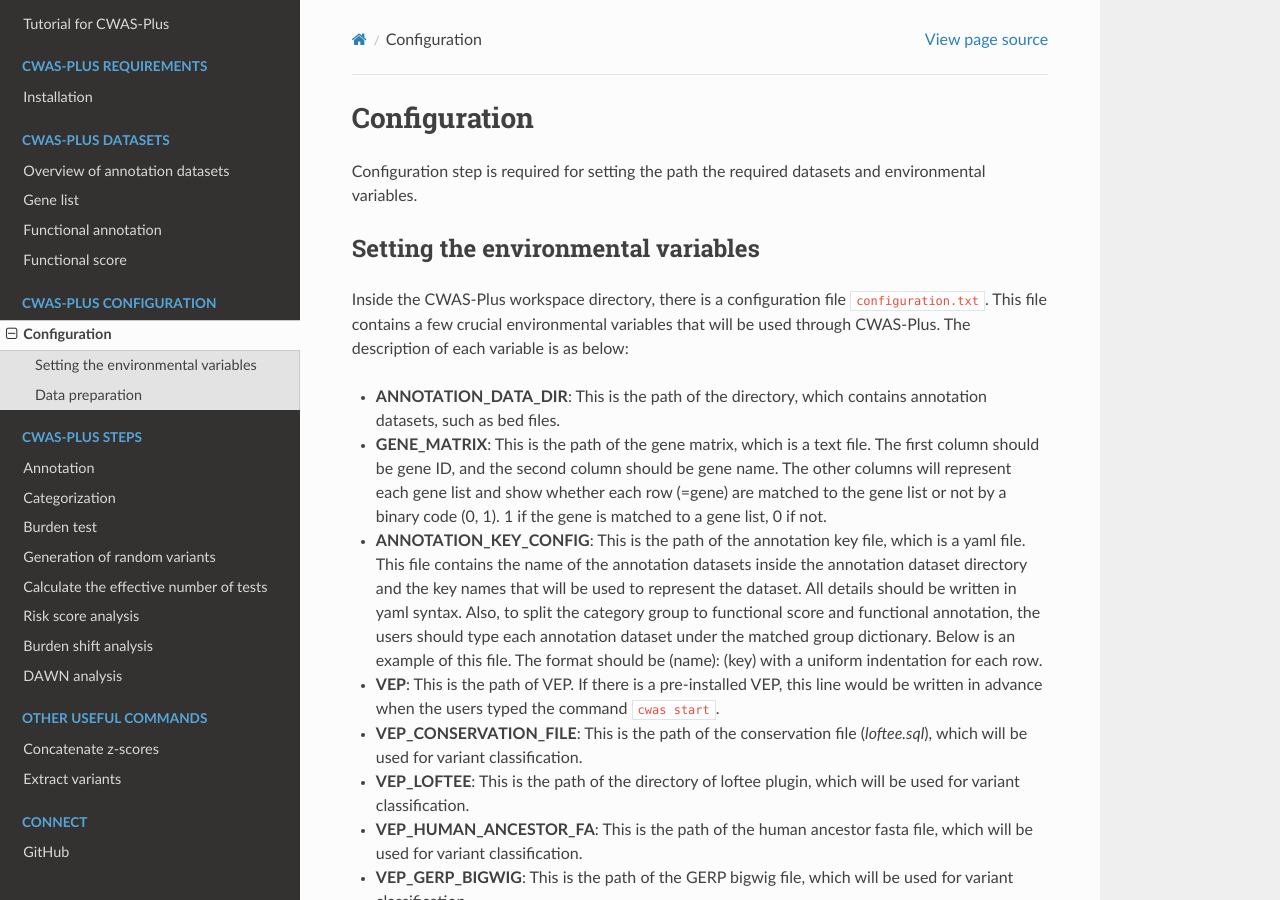
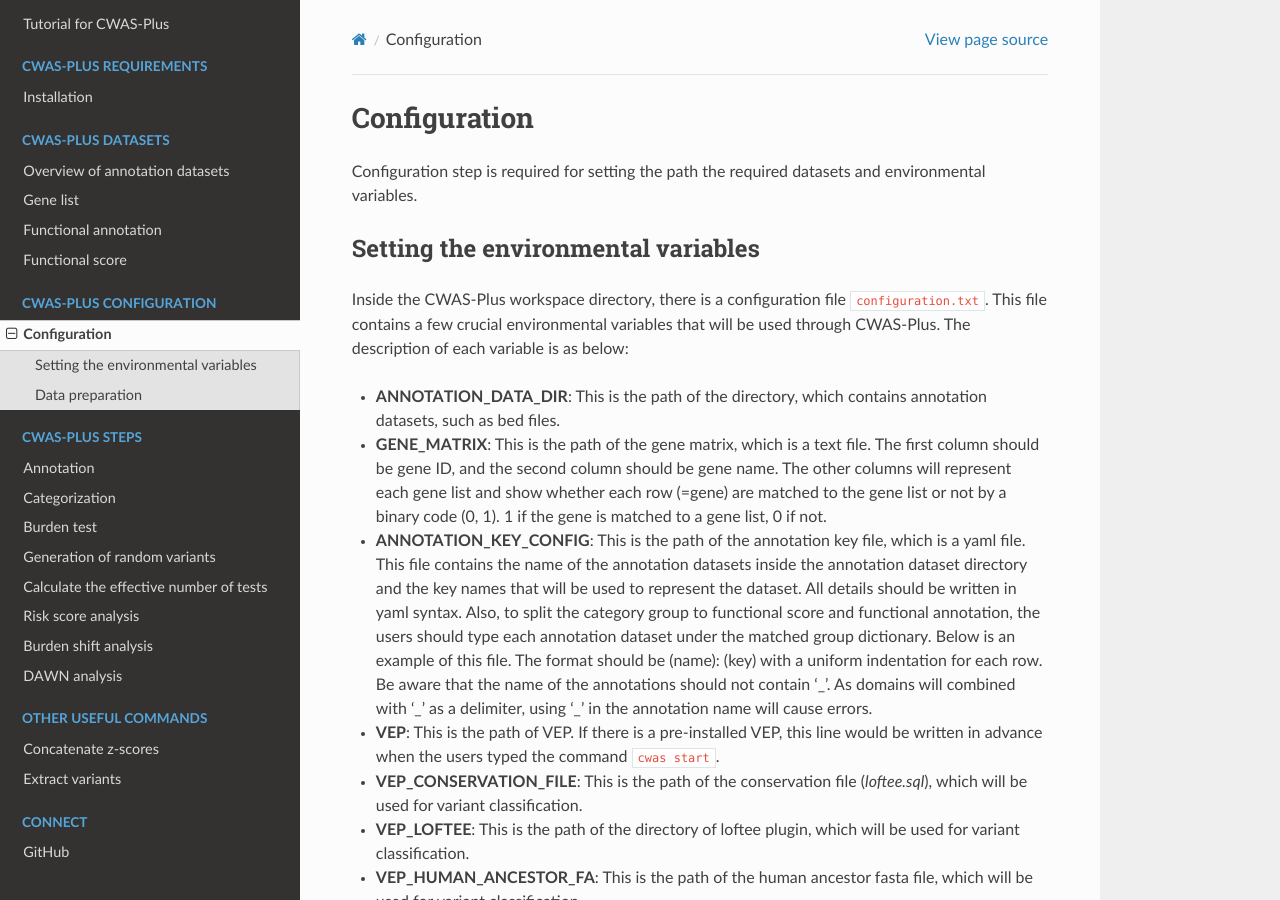
Before and after one commit to joonan-lab/cwas, a Sphinx documentation site: the page built from docs/config/configuration.rst, in a window 1280 px wide and 900 px high. Built offline with Sphinx 7.4.7 and the Read the Docs theme 2.0.0, drawn with Linux system fonts in a browser that asks for light colours.

Commit message:
Update configuration.rst

```diff
--- a/docs/config/configuration.rst
+++ b/docs/config/configuration.rst
@@ -14,7 +14,7 @@ Inside the CWAS-Plus workspace directory, there is a configuration file ``config
 
 - **ANNOTATION_DATA_DIR**: This is the path of the directory, which contains annotation datasets, such as bed files.
 - **GENE_MATRIX**: This is the path of the gene matrix, which is a text file. The first column should be gene ID, and the second column should be gene name. The other columns will represent each gene list and show whether each row (=gene) are matched to the gene list or not by a binary code (0, 1). 1 if the gene is matched to a gene list, 0 if not.
-- **ANNOTATION_KEY_CONFIG**: This is the path of the annotation key file, which is a yaml file. This file contains the name of the annotation datasets inside the annotation dataset directory and the key names that will be used to represent the dataset. All details should be written in yaml syntax. Also, to split the category group to functional score and functional annotation, the users should type each annotation dataset under the matched group dictionary. Below is an example of this file. The format should be (name): (key) with a uniform indentation for each row.
+- **ANNOTATION_KEY_CONFIG**: This is the path of the annotation key file, which is a yaml file. This file contains the name of the annotation datasets inside the annotation dataset directory and the key names that will be used to represent the dataset. All details should be written in yaml syntax. Also, to split the category group to functional score and functional annotation, the users should type each annotation dataset under the matched group dictionary. Below is an example of this file. The format should be (name): (key) with a uniform indentation for each row. Be aware that the name of the annotations should not contain '_'. As domains will combined with '_' as a delimiter, using '_' in the annotation name will cause errors.
 - **VEP**: This is the path of VEP. If there is a pre-installed VEP, this line would be written in advance when the users typed the command ``cwas start``.
 - **VEP_CONSERVATION_FILE**: This is the path of the conservation file (`loftee.sql`), which will be used for variant classification.
 - **VEP_LOFTEE**: This is the path of the directory of loftee plugin, which will be used for variant classification.
```
